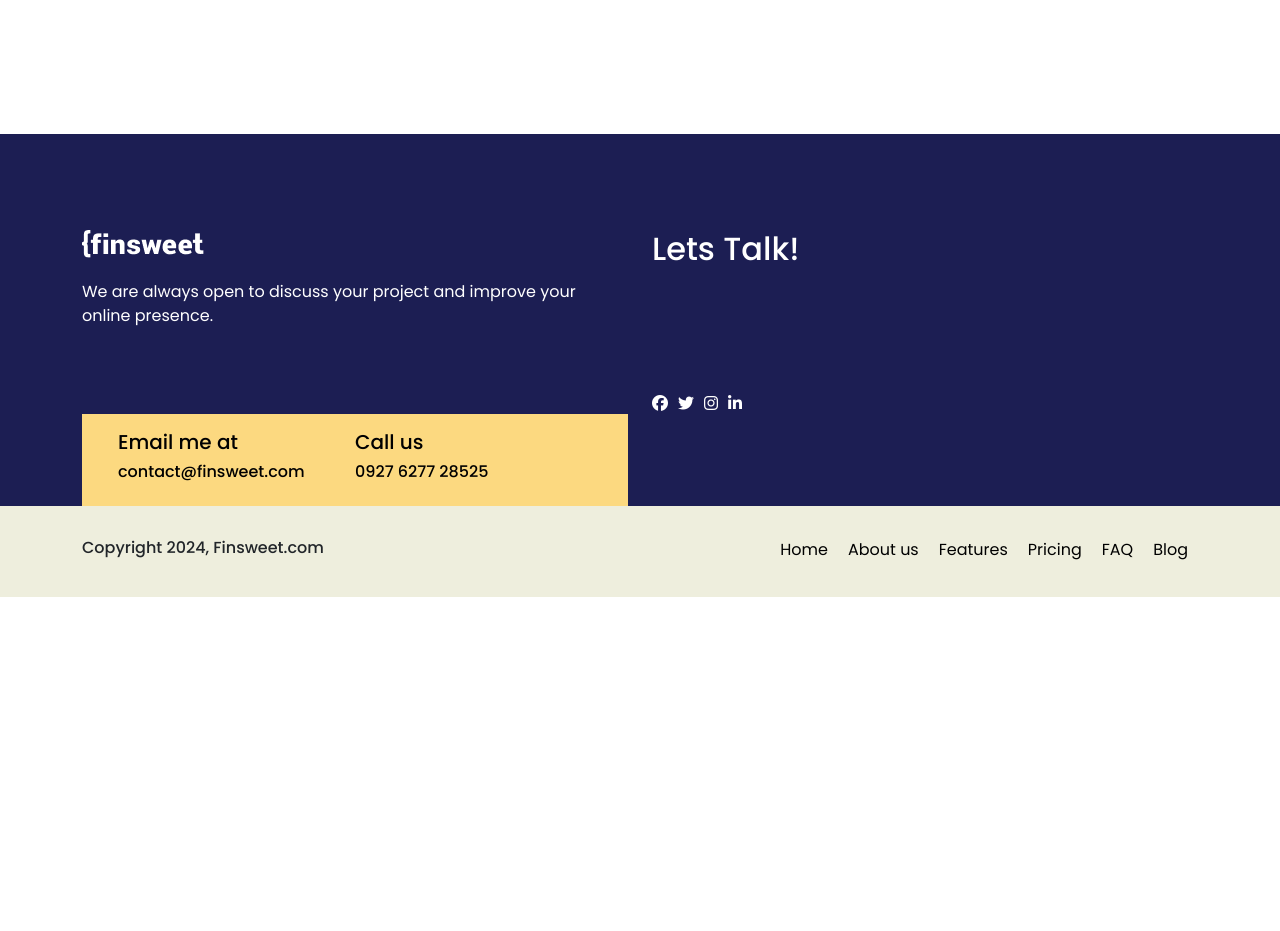
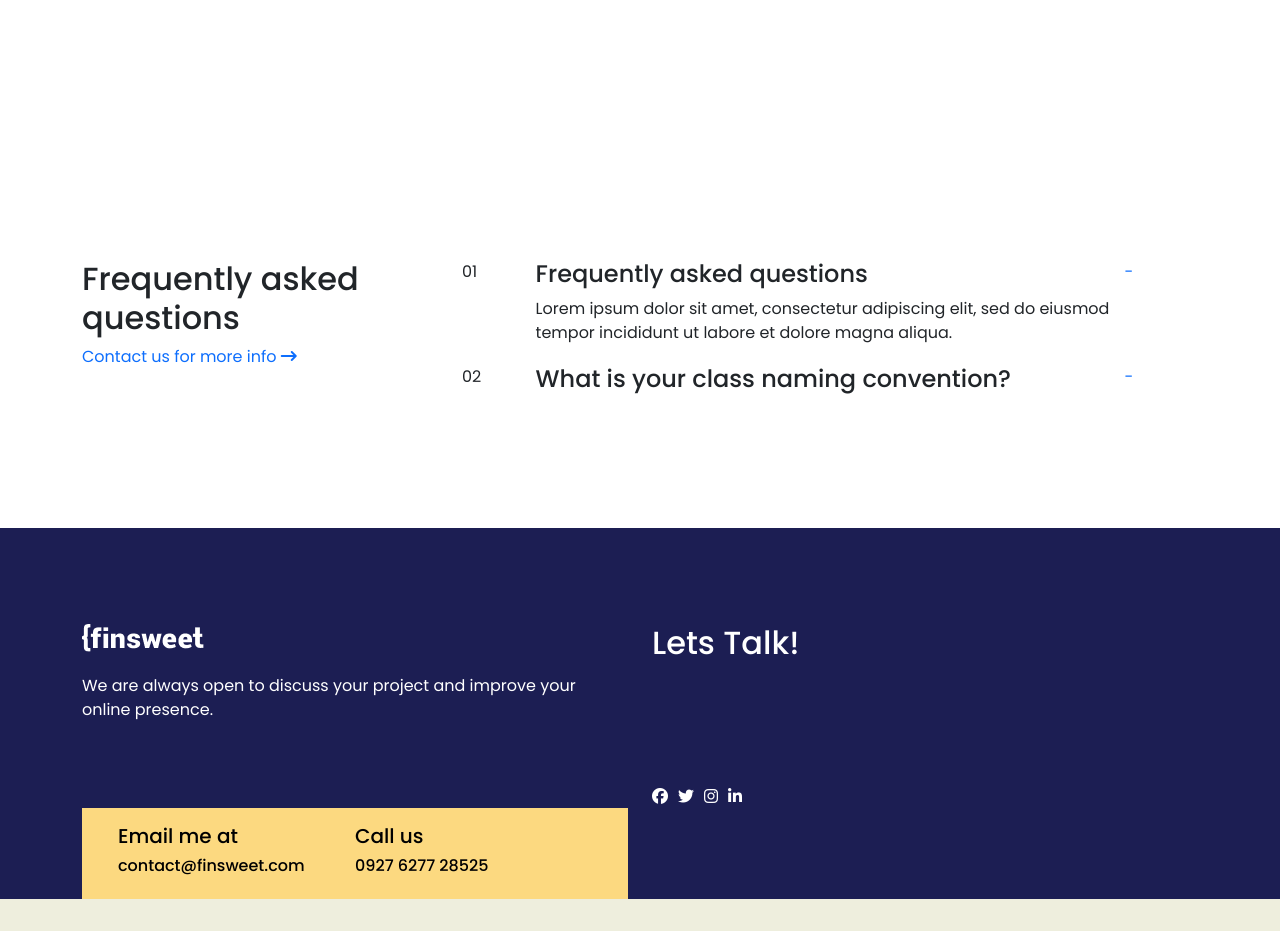
Before and after one commit to ParosRangsha/finsweet, a React (Vite) app: page / in a window 1280 px wide. Shown: the part 3523-4454 px from the top of the page. Before the commit the page ends 4120 px from the top, so only its background shows below. Built offline with nearby package versions, Linux system fonts and the light colour scheme.

Commit message:
questions add

```diff
--- a/src/pages/Home/Home.jsx
+++ b/src/pages/Home/Home.jsx
@@ -21,6 +21,7 @@ import MyBtn from '../../reuse/MyBtn'
 import Viewmore from '../../reuse/Viewmore'
 import Feature from '../../reuse/Feature'
 import Profile from '../../reuse/Profile'
+import Ask from '../../reuse/Ask'
 
 const Home = () => {
   return (
@@ -113,6 +114,20 @@ const Home = () => {
           </Row>
         </Container>
       </div>
+      <div className="homeask">
+        <Container>
+          <Row>
+            <Col lg={4}>
+              <h2>Frequently asked questions</h2>
+              <Viewmore link="/faq" caption="Contact us for more info"/>
+            </Col>
+            <Col lg={8} className='myquestions'>
+              <Ask sl="01" heading="Frequently asked questions" paragraph="Lorem ipsum dolor sit amet, consectetur adipiscing elit, sed do eiusmod tempor incididunt ut labore et dolore magna aliqua."/>
+              <Ask sl="02" heading="What is your class naming convention?" paragraph=""/>
+            </Col>
+          </Row>
+        </Container>
+      </div>
     </>
   )
 }
--- a/src/pages/Home/home.css
+++ b/src/pages/Home/home.css
@@ -86,3 +86,21 @@
     margin: 0;
     padding: 0;
 }
+.homeask{
+    padding: 126px 0;
+}
+.homeask .items{
+    display: flex;
+    justify-content: space-between;
+}
+.homeask .questions{
+    width: 80%;
+}
+.homeask .sl, .mybtn{
+    width: 10%;
+}
+.homeask .myquestions{
+    display: flex;
+    flex-direction: column;
+    gap: 20px;
+}
--- /dev/null
+++ b/src/reuse/Ask.jsx
@@ -0,0 +1,16 @@
+import React from 'react'
+
+const Ask = ({sl, heading, paragraph}) => {
+  return (
+    <div className="items">
+        <div className="sl">{sl}</div>
+        <div className="questions">
+            <h4>{heading}</h4>
+            <p>{paragraph}</p>
+        </div>
+        <div className="mybtn"><a href="#">-</a></div>
+    </div>
+    )
+}
+
+export default Ask
```
